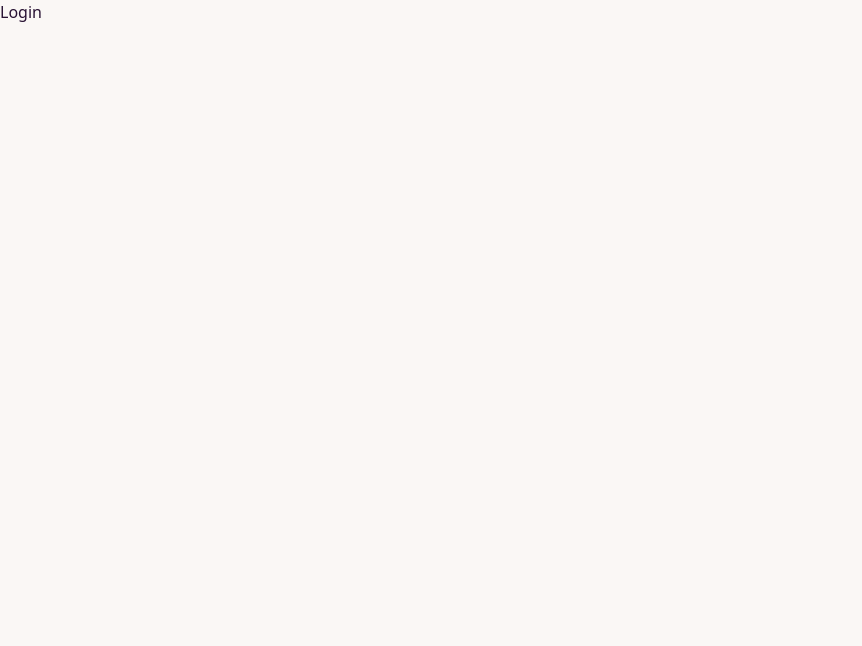
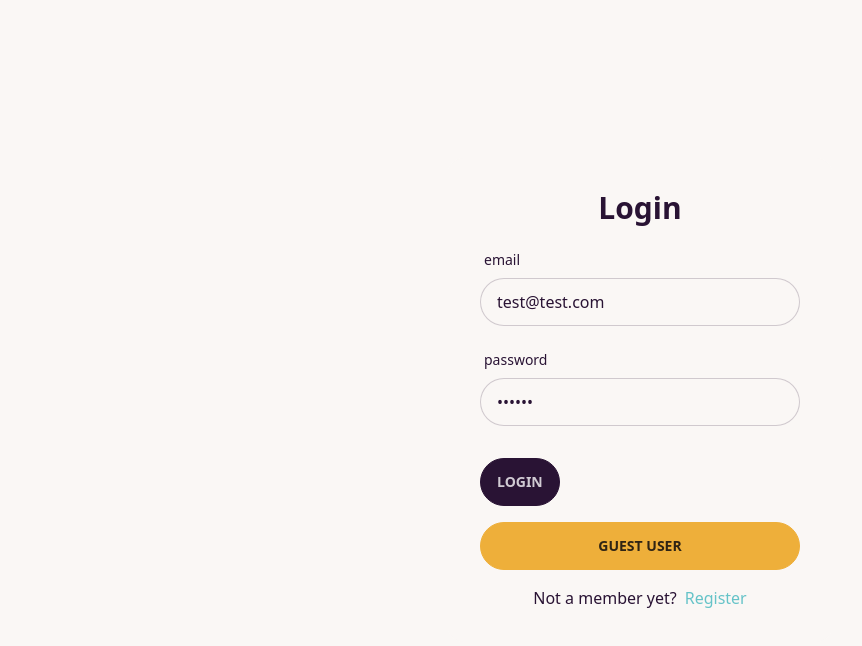
Before and after one commit to Altynay-ayyao/Altynay_frontend, a React (Vite) app: page /login in a window 1280 px wide. Shown: the top 646 px of the page, without its empty margins (0-862 px from the left). Built offline with nearby package versions, Linux system fonts and the light colour scheme.

Commit message:
login page setup

```diff
--- /dev/null
+++ b/src/components/SubmitBtn.jsx
@@ -0,0 +1,9 @@
+import React from 'react'
+
+const SubmitBtn = ({text}) => {
+  return (
+    <button type='submit' className='btn btn-neutral' >{text}</button>
+  )
+}
+
+export default SubmitBtn
--- a/src/components/index.js
+++ b/src/components/index.js
@@ -1 +1,2 @@
 export {default as FormInput} from './FormInput';
+export {default as SubmitBtn} from './SubmitBtn';
--- a/src/pages/Login.jsx
+++ b/src/pages/Login.jsx
@@ -1,8 +1,39 @@
-import React from 'react'
+import React from 'react';
+import { FormInput, SubmitBtn } from '../components';
+import { Form, Link } from 'react-router-dom';
 
 const Login = () => {
   return (
-    <div>Login</div>
+    <section className='h-screen grid place-items-center'>
+      <Form
+        method='post'
+        className='card w-96 py-8 px-8 bg-base-100 shadow-log flex flex-col gap-y-4'>
+        <h4 className='text-center text-3xl font-bold'>Login</h4>
+        <FormInput
+          type='email'
+          label='email'
+          name='identifier'
+          defaultValue='test@test.com' />
+        <FormInput
+          type='password'
+          label='password'
+          name='password'
+          defaultValue='secret' />
+        <div className='mt-4'>
+          <SubmitBtn text='login' />
+        </div>
+        <button type='button' className='btn btn-accent btn-block'>
+          guest user
+        </button>
+        <p className='text-center'>
+          Not a member yet?
+          <Link to='./register'
+            className='ml-2 link link-hover link-primary capitalize'>
+            Register
+          </Link>
+        </p>
+      </Form>
+    </section>
   )
 }
 
```
